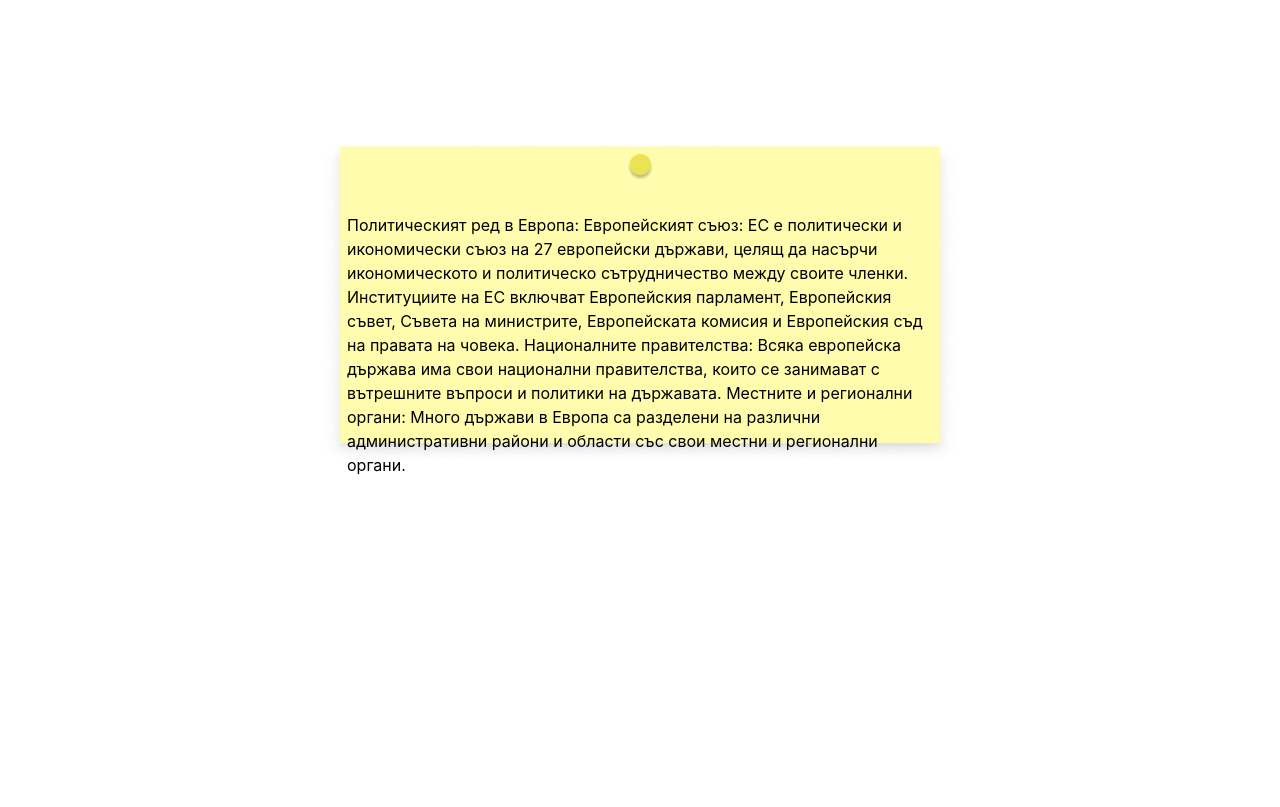
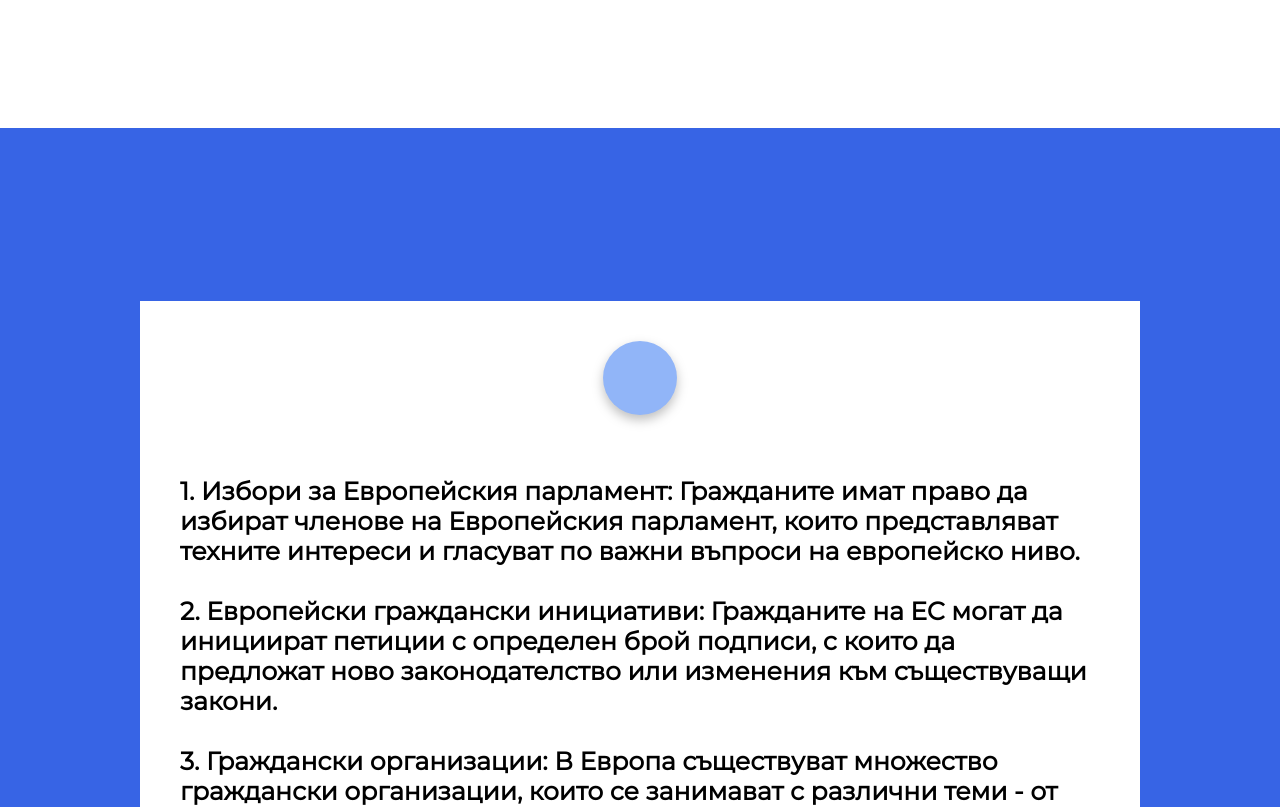
Before and after one commit to viksuper555/CIAC, a Next.js app: page /europe in a window 1280 px wide. Shown: the part 10820-11627 px from the top of the page. Built offline with nearby package versions, Linux system fonts and the light colour scheme.

Commit message:
Add single notes

```diff
--- a/pages/europe/europe.module.scss
+++ b/pages/europe/europe.module.scss
@@ -305,3 +305,75 @@
         top: -20px;
     }
 }
+
+.singleStickyNoteContainer {
+    @apply flex justify-center items-center;
+}
+
+.singleStickyNote {
+    @apply relative;
+    width: 1000px;
+    height: 734px;
+    padding: 40px;
+    padding-top: 175px;
+    background: #fff;
+    color: #000;
+    font-family: Montserrat;
+    font-size: 25px;
+    font-style: normal;
+    font-weight: 700;
+    line-height: normal;
+
+    @media screen and (min-width: 1300px) {
+        width: 1275px;
+    }
+}
+
+.singleStickyNoteSecond {
+    @apply relative;
+    width: 1000px;
+    height: 734px;
+    padding: 40px;
+    padding-top: 175px;
+    padding-right: 250px;
+    background: #fff;
+    color: #000;
+    font-family: Montserrat;
+    font-size: 25px;
+    font-style: normal;
+    font-weight: 700;
+    line-height: normal;
+
+    @media screen and (min-width: 1300px) {
+        width: 1275px;
+    }
+}
+
+.stickyNotePinBlue {
+    position: absolute;
+    top: 40px;
+    left: calc(50% - 37px);
+    width: 74px;
+    height: 74px;
+    border-radius: 90px;
+    background: #91B5F8;
+    filter: drop-shadow(0px 5.559401988983154px 5.559401988983154px rgba(0, 0, 0, 0.25));
+}
+
+.stickyNotePinYellow {
+    position: absolute;
+    top: 40px;
+    left: calc(50% - 37px);
+    width: 74px;
+    height: 74px;
+    border-radius: 90px;
+    background: #FFD360;
+    filter: drop-shadow(0px 5.559401988983154px 5.559401988983154px rgba(0, 0, 0, 0.25));
+}
+
+.informedWoman {
+    @apply absolute;
+    width: 372px;
+    right: 10px;
+    bottom: 0;
+}
--- a/pages/europe/index.tsx
+++ b/pages/europe/index.tsx
@@ -210,20 +210,47 @@ const Europe = () => {
                 className={styles.sectionContainer}
             />
             <FiveInfoStickyNotes className={styles.sectionContainer}/>
-            <SingleStickyNotePage
-                circleImageSrc={yellowElipse}
-                noteImageSrc={yellowSticky}
-                noteHeight={450}
-                noteWidth={600}
-                noteText={"    Политическият ред в Европа:\n" +
-                    "\n" +
-                    "Европейският съюз: ЕС е политически и икономически съюз на 27 европейски държави, целящ да насърчи икономическото и политическо сътрудничество между своите членки. Институциите на ЕС включват Европейския парламент, Европейския съвет, Съвета на министрите, Европейската комисия и Европейския съд на правата на човека.\n" +
-                    "\n" +
-                    "Националните правителства: Всяка европейска държава има свои национални правителства, които се занимават с вътрешните въпроси и политики на държавата.\n" +
-                    "\n" +
-                    "Местните и регионални органи: Много държави в Европа са разделени на различни административни райони и области със свои местни и регионални органи."}
-                className={styles.sectionContainer}
-            />
+            <div
+                id={"sticky-note-one"}
+                className={`${styles.sectionContainer} ${styles.bgBlue} ${styles.singleStickyNoteContainer}`}
+            >
+                <div className={styles.singleStickyNote}>
+                    <div className={styles.stickyNotePinBlue}/>
+                    1. Избори за Европейския парламент: Гражданите имат право да
+                    избират членове на Европейския парламент, които представляват
+                    техните интереси и гласуват по важни въпроси на европейско ниво. <br/><br/>
+
+                    2. Европейски граждански инициативи: Гражданите на ЕС могат
+                    да инициират петиции с определен брой подписи, с които да
+                    предложат ново законодателство или изменения към съществуващи закони.<br/><br/>
+
+                    3. Граждански организации: В Европа съществуват множество
+                    граждански организации, които се занимават с различни теми -
+                    от правата на човека и околната среда до образование и здравеопазване.
+                </div>
+            </div>
+            <div
+                id={"sticky-note-two"}
+                className={`${styles.sectionContainer} ${styles.bgBlue} ${styles.singleStickyNoteContainer}`}
+            >
+                <div className={styles.singleStickyNoteSecond}>
+                    <div className={styles.stickyNotePinYellow}/>
+                    4. Местни участници и обществени консултации: Някои държави
+                    са насърчавали участието на гражданите чрез местни обществени
+                    консултации и директни диалози с местните власти.<br/><br/>
+
+                    5. Гласуване и референдуми: Гражданите имат възможност да участват
+                    в национални и регионални избори, както и в референдуми по важни въпроси.<br/><br/>
+
+                    6. Цивилно общество и социални медии: Гражданите използват
+                    социалните медии и други онлайн платформи, за да изразят своите
+                    мнения и да участват в обществени дебати.
+                    <img
+                        src={'/img/europe/informed-woman.png'}
+                        className={styles.informedWoman}
+                    />
+                </div>
+            </div>
             <MainTopic
                 titleImage={blueTitleCircle}
                 background={"blueBackground"}
```
Also changed, not shown: public/img/europe/informed-woman.png (added).
